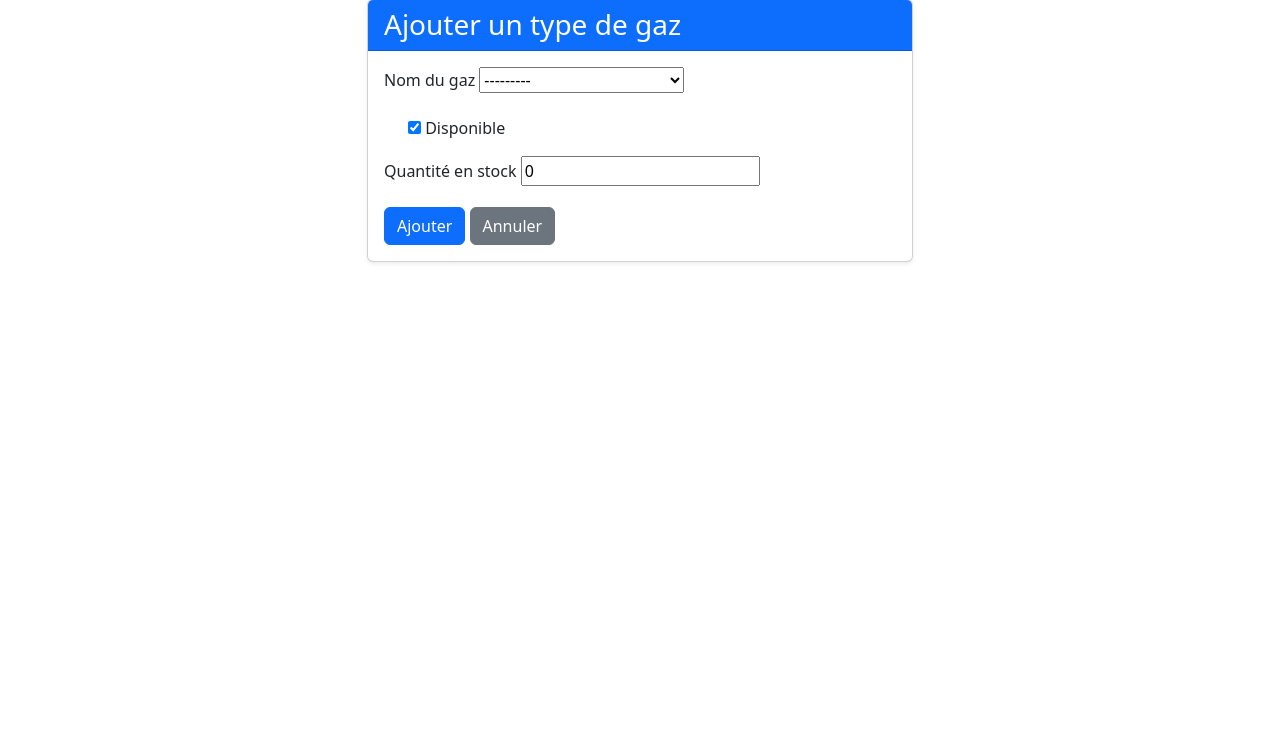
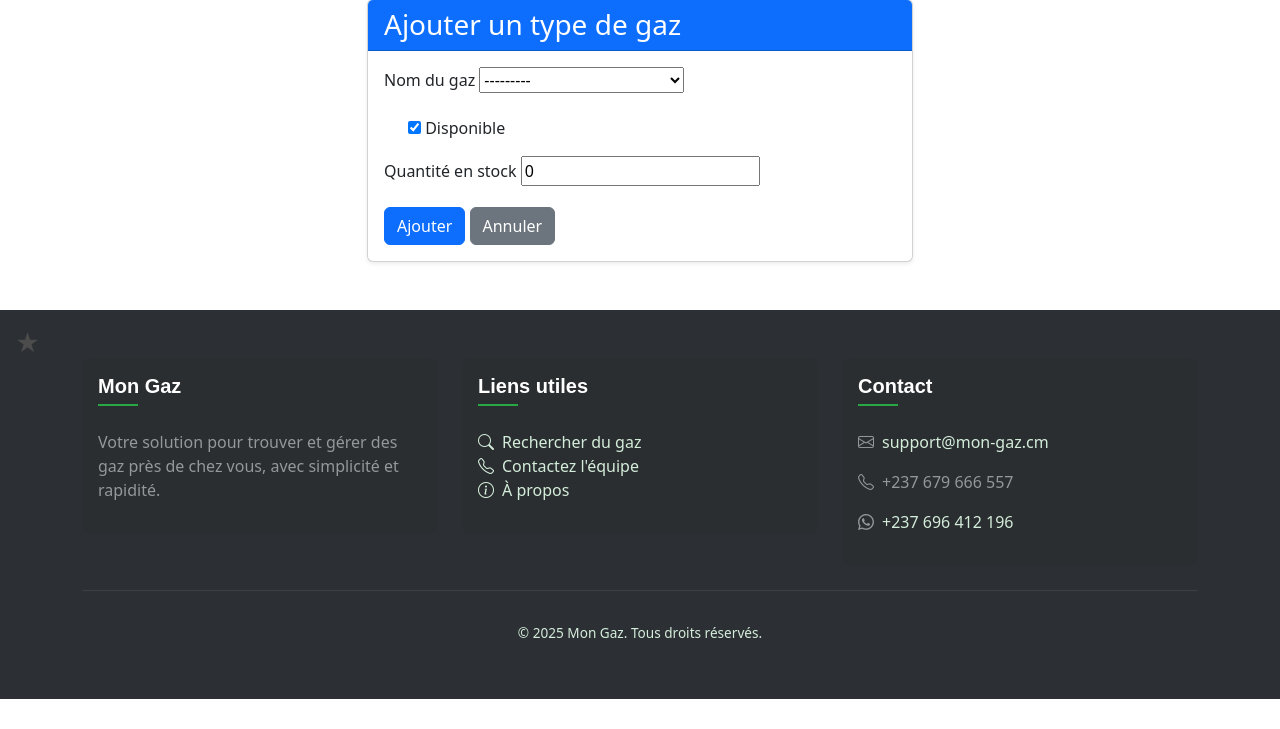
Before and after one commit to Tsabeng/Platform-de-gaz, a Django app: page /ajouter-type-gaz/ in a window 1280 px wide. Shown: the part 71-800 px from the top of the page. Run offline with Django 3.2, Linux system fonts and the light colour scheme; a user stored in the database is signed in; data comes from the database, SQL or seed files in the repository; both versions use the stored data as it was after the commit.

Commit message:
Ajout d'un footer

```diff
--- a/gestion_gaz/templates/base.html
+++ b/gestion_gaz/templates/base.html
@@ -18,7 +18,7 @@
             gap: 10px;
         }
         .navbar-brand img {
-            max-height: 40px; /* Ajustez selon la taille souhaitée */
+            max-height: 40px;
             width: auto;
         }
         .alert {
@@ -35,6 +35,89 @@
             display: flex;
             align-items: center;
             gap: 8px;
+        }
+        /* Styles pour le footer */
+        footer {
+            background: #2c3034; /* Gris sombre élégant */
+            color: #fff;
+            padding: 3rem 0;
+            position: relative;
+            overflow: hidden;
+        }
+        footer::before {
+            content: '\2605'; /* Étoile du drapeau camerounais */
+            position: absolute;
+            top: 15px;
+            left: 15px;
+            font-size: 1.5rem;
+            color: #ffecd2; /* Jaune doux */
+            opacity: 0.15; /* Plus discret */
+        }
+        footer h5 {
+            font-family: 'Arial', sans-serif;
+            font-weight: 600;
+            color: #fff;
+            position: relative;
+            padding-bottom: 8px;
+            margin-bottom: 1.5rem;
+        }
+        footer h5::after {
+            content: '';
+            position: absolute;
+            bottom: 0;
+            left: 0;
+            width: 40px;
+            height: 2px;
+            background: #28a745; /* Vert camerounais */
+        }
+        .footer-link {
+            color: #d4edda; /* Vert clair pour les liens */
+            text-decoration: none;
+            position: relative;
+            transition: color 0.3s ease, transform 0.3s ease;
+        }
+        .footer-link:hover {
+            color: #ffecd2; /* Jaune doux */
+            transform: translateX(3px);
+        }
+        .footer-link::after {
+            content: '';
+            position: absolute;
+            bottom: -2px;
+            left: 0;
+            width: 0;
+            height: 2px;
+            background: #ffecd2; /* Jaune doux */
+            transition: width 0.3s ease;
+        }
+        .footer-link:hover::after {
+            width: 100%;
+        }
+        .animate-icon {
+            transition: transform 0.3s ease, color 0.3s ease;
+        }
+        .animate-icon:hover {
+            transform: scale(1.2); /* Grossissement plus subtil */
+            color: #dc3545; /* Rouge camerounais, conservé */
+            opacity: 0.9;
+        }
+        footer hr {
+            border-color: rgba(255, 255, 255, 0.3);
+            margin: 1.5rem 0;
+        }
+        .footer-section {
+            padding: 1rem;
+            border-radius: 8px;
+            background: rgba(0, 0, 0, 0.05);
+            transition: transform 0.3s ease;
+        }
+        .footer-section:hover {
+            transform: translateY(-3px); /* Soulèvement plus léger */
+        }
+        .copyright {
+            font-size: 0.85rem;
+            color: #d4edda; /* Vert clair */
+            padding: 0.5rem 0;
         }
     </style>
 </head>
@@ -102,6 +185,45 @@
         {% endblock %}
     </div>
 
+    <!-- Footer -->
+    <footer class="mt-5">
+        <div class="container">
+            <div class="row g-4 text-center text-md-start">
+                <!-- Section À propos -->
+                <div class="col-md-4">
+                    <div class="footer-section">
+                        <h5>Mon Gaz</h5>
+                        <p class="text-white-50">Votre solution pour trouver et gérer des gaz près de chez vous, avec simplicité et rapidité.</p>
+                    </div>
+                </div>
+                <!-- Section Liens utiles -->
+                <div class="col-md-4">
+                    <div class="footer-section">
+                        <h5>Liens utiles</h5>
+                        <ul class="list-unstyled">
+                            <li><a href="{% url 'recherche_gaz' %}" class="footer-link"><i class="bi bi-search me-2 animate-icon"></i>Rechercher du gaz</a></li>
+                            <li><a href="{% url 'contact' %}" class="footer-link"><i class="bi bi-telephone me-2 animate-icon"></i>Contactez l'équipe</a></li>
+                            <li><a href="#" class="footer-link"><i class="bi bi-info-circle me-2 animate-icon"></i>À propos</a></li>
+                        </ul>
+                    </div>
+                </div>
+                <!-- Section Contact -->
+                <div class="col-md-4">
+                    <div class="footer-section">
+                        <h5>Contact</h5>
+                        <p class="text-white-50"><i class="bi bi-envelope me-2 animate-icon"></i><a href="mailto:support@mon-gaz.cm" class="footer-link" aria-label="Envoyer un email à l'équipe Mon Gaz">support@mon-gaz.cm</a></p>
+                        <p class="text-white-50"><i class="bi bi-telephone me-2 animate-icon"></i>+237 679 666 557</p>
+                        <p class="text-white-50"><i class="bi bi-whatsapp me-2 animate-icon"></i><a href="https://wa.me/+237696412196" class="footer-link" target="_blank" aria-label="Contacter via WhatsApp">+237 696 412 196</a></p>
+                    </div>
+                </div>
+            </div>
+            <hr>
+            <div class="text-center copyright">
+                <p class="mb-0">&copy; {% now "Y" %} Mon Gaz. Tous droits réservés.</p>
+            </div>
+        </div>
+    </footer>
+
     <script src="https://cdn.jsdelivr.net/npm/bootstrap@5.3.2/dist/js/bootstrap.bundle.min.js"></script>
 </body>
 </html>
--- a/gestion_gaz/urls.py
+++ b/gestion_gaz/urls.py
@@ -11,4 +11,6 @@
     path('depot/<int:pk>/', views.vitrine_depot, name='vitrine_depot'),
     path('modifier-stock/<int:pk>/', views.modifier_stock, name='modifier_stock'),
     path('profil-depot/', views.profil_depot, name='profil_depot'),
+    path('contact/', views.contact, name='contact'),
+
 ]
--- a/gestion_gaz/views.py
+++ b/gestion_gaz/views.py
@@ -297,3 +297,7 @@
         form = FormulaireProfilDepot(instance=depot)
 
     return render(request, 'profil_depot.html', {'form': form, 'depot': depot})
+
+
+def contact(request):
+    return render(request, 'contact.html', {})
```
Also changed, not shown: gestion_gaz/templates/contact.html (added, +57 -0 lines), db.sqlite3.
